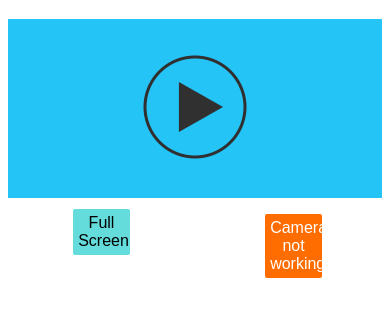
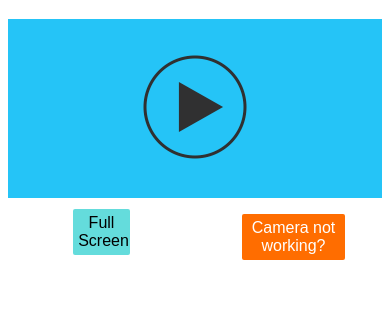
Before and after one commit to mattstarkey/rtsp-streamer, a website: page test_client.html in a window 390 px wide. Shown: the part 159-476 px from the top of the page. Drawn offline with Linux system fonts and the light colour scheme.

Commit message:
Update test_client.html

```diff
--- a/test_client.html
+++ b/test_client.html
@@ -69,7 +69,7 @@
     }
 
     .notWorking {
-      width: 25% !important;
+      width: 50% !important;
     }
   }
 
```
